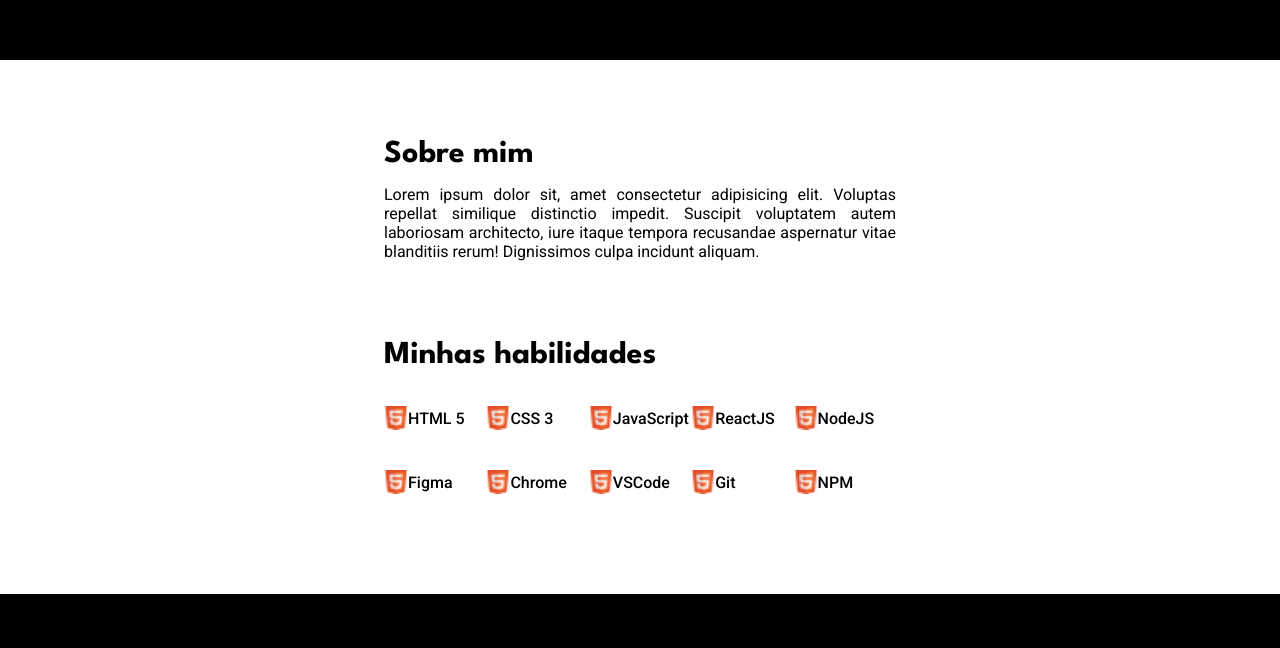
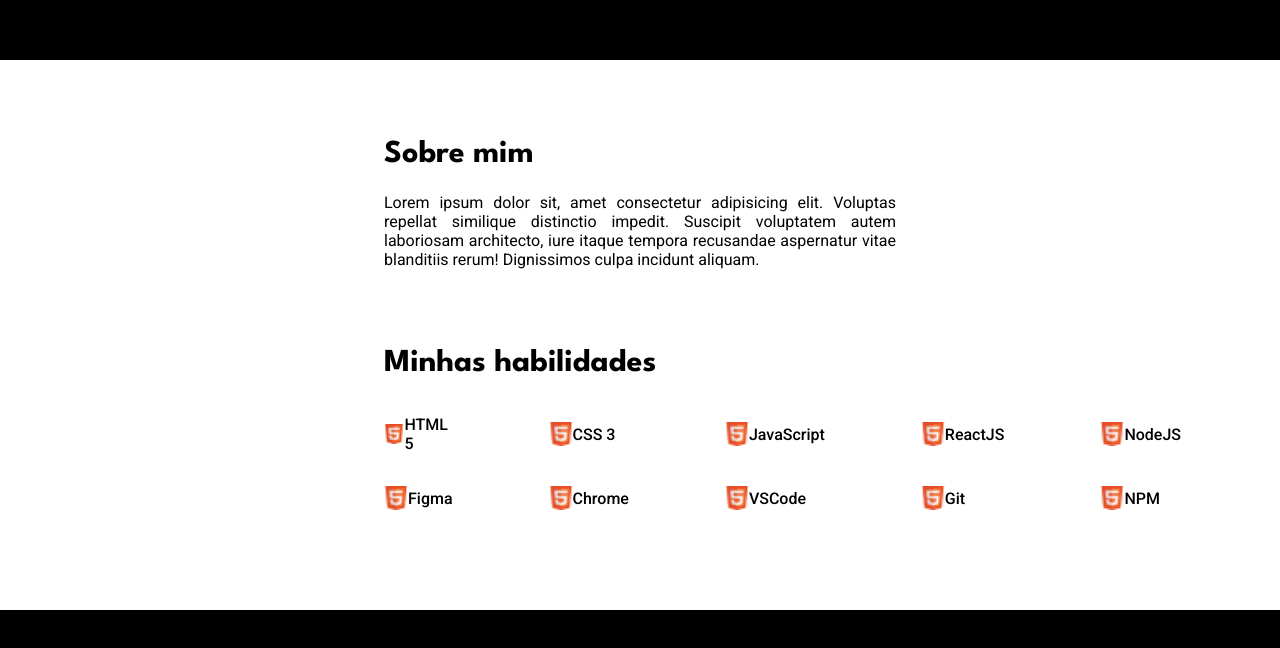
Before and after one commit to bruno-rodrigues0/bruno-fzn1, a React (Create React App) app: page / in a window 1280 px wide. Shown: the part 878-1526 px from the top of the page. Built offline with nearby package versions, Linux system fonts and the light colour scheme.

Commit message:
fix skill element gap

```diff
--- a/src/components/AboutMe/AboutMe.module.css
+++ b/src/components/AboutMe/AboutMe.module.css
@@ -3,6 +3,7 @@
 .skillGrid{
     display: grid;
     grid-template-columns: repeat(5, 1fr);
+    column-gap: 6rem;
 }
 
 .abmeArea{
@@ -12,7 +13,7 @@
 }
 
 h1{
-    margin-bottom: 1rem;
+    margin-bottom: 1.5rem;
     font-family: "League Spartan";
 }
 
```
